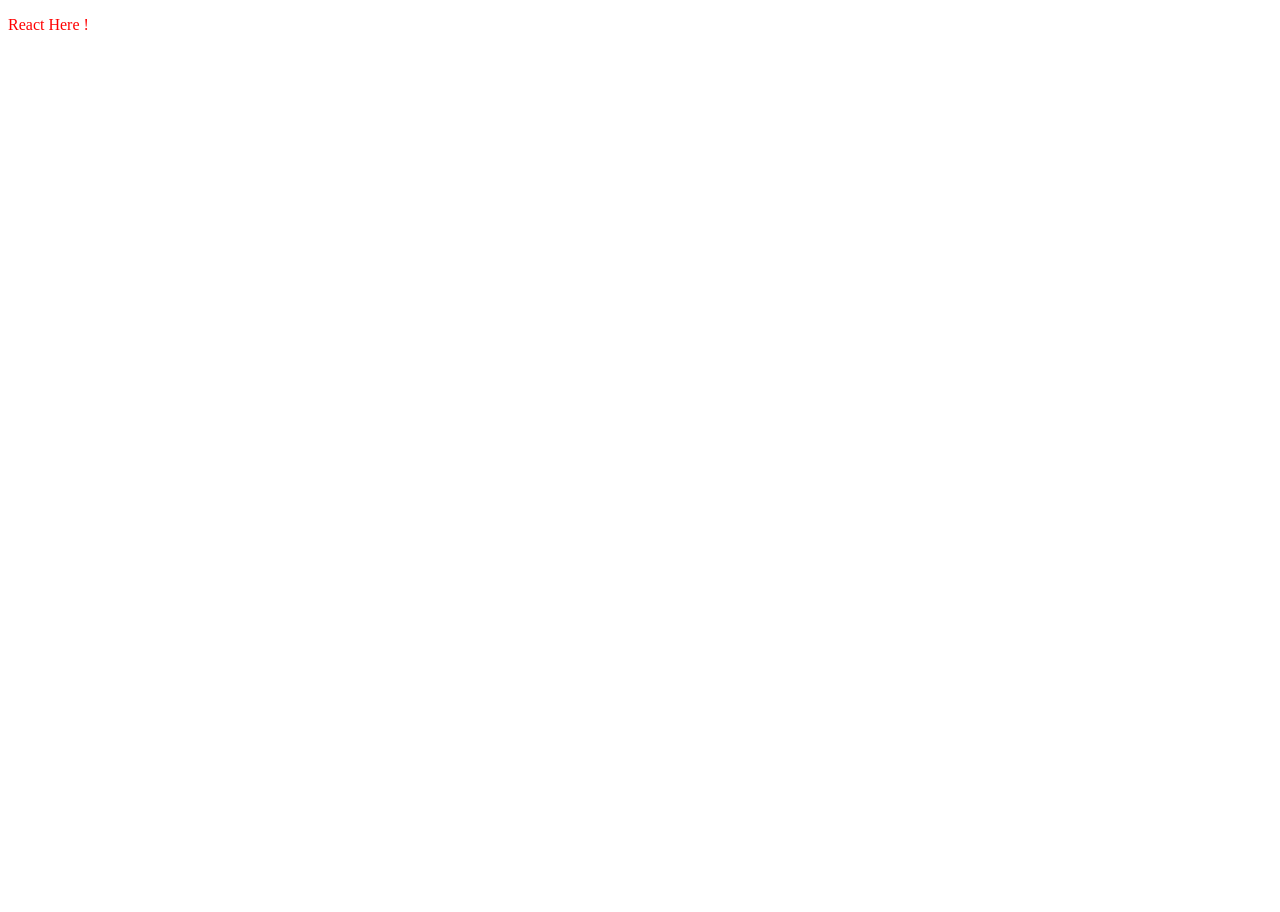
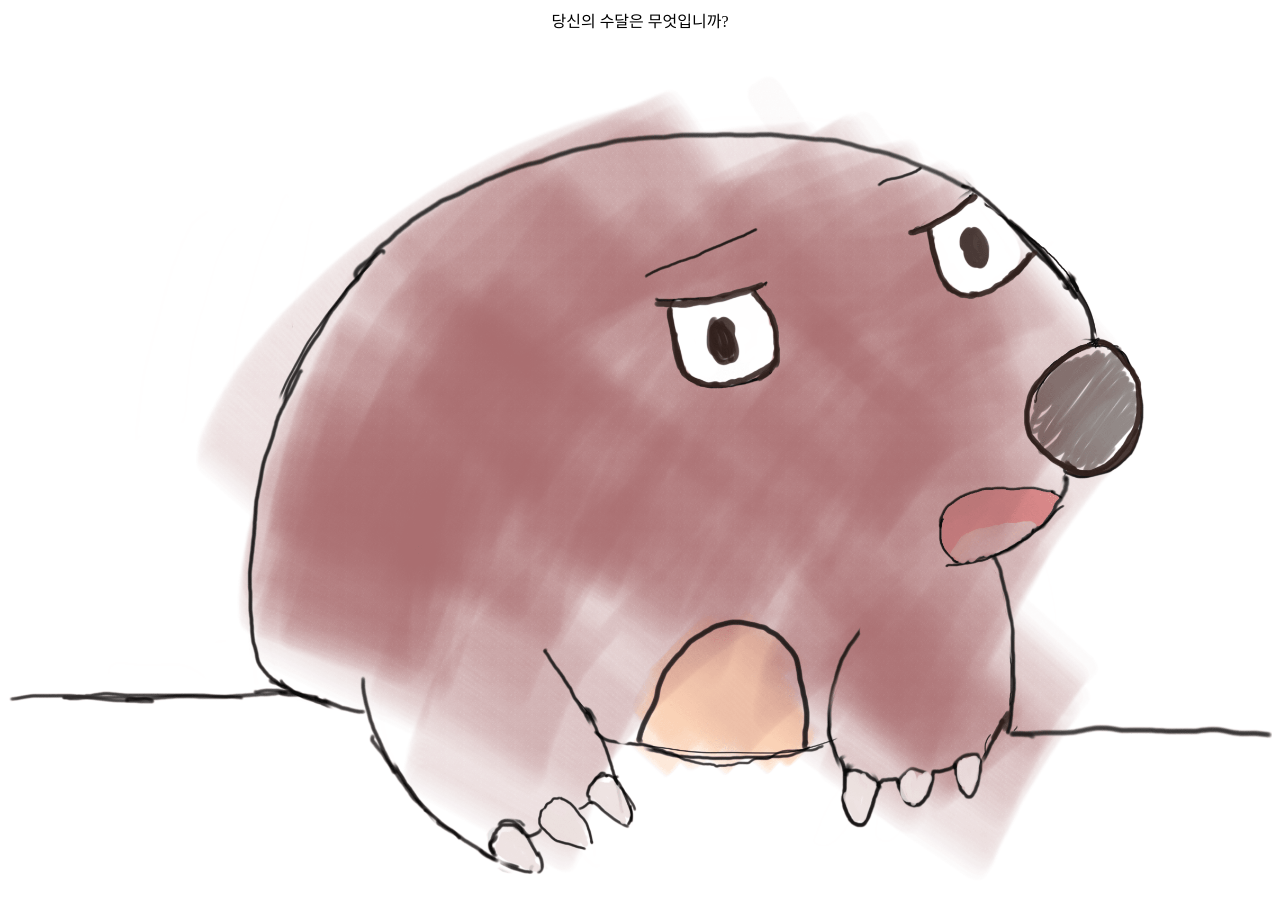
Before and after one commit to YeThor/What-is-your-otter, a React app: page / in a window 1280 px wide. Shown: the top 912 px of the page. Before the commit the page ends 800 px from the top, so only its background shows below. Built offline with nearby package versions, Linux system fonts and the light colour scheme.

Commit message:
✨ basic Intro Page

```diff
--- a/src/App.js
+++ b/src/App.js
@@ -1,14 +1,13 @@
 import React from "react";
 import ReactDOM from "react-dom";
+import IntroPage from "./components/IntroPage.jsx";
 import "./App.css";
 
-const App = () => {
-  return (
-    <div>
-      <p> React Here !</p>
-    </div>
-  );
-};
+class App extends React.Component {
+  render() {
+    return <IntroPage />;
+  }
+}
 
 export default App;
 
--- /dev/null
+++ b/src/components/IntroPage.css
@@ -0,0 +1,11 @@
+.image-container {
+  margin-top: 10px;
+}
+
+img {
+  width: 100%;
+}
+
+header {
+  text-align: center;
+}
--- /dev/null
+++ b/src/components/IntroPage.jsx
@@ -0,0 +1,18 @@
+import React from "react";
+import introImage from "../../assets/intro-min.png";
+import "./IntroPage.css";
+
+class IntroPage extends React.Component {
+  render() {
+    return (
+      <div>
+        <header>당신의 수달은 무엇입니까?</header>
+        <div className="image-container">
+          <img src={introImage} />
+        </div>
+      </div>
+    );
+  }
+}
+
+export default IntroPage;
```
